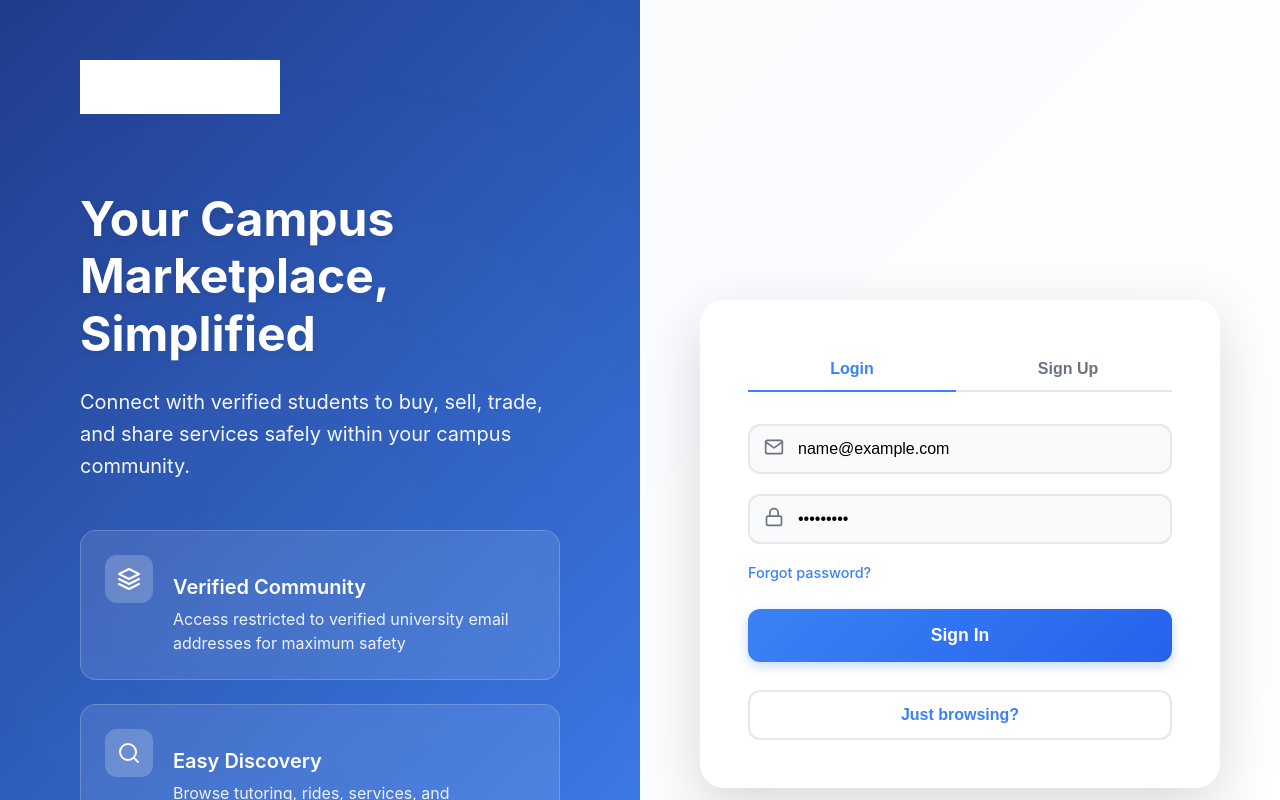
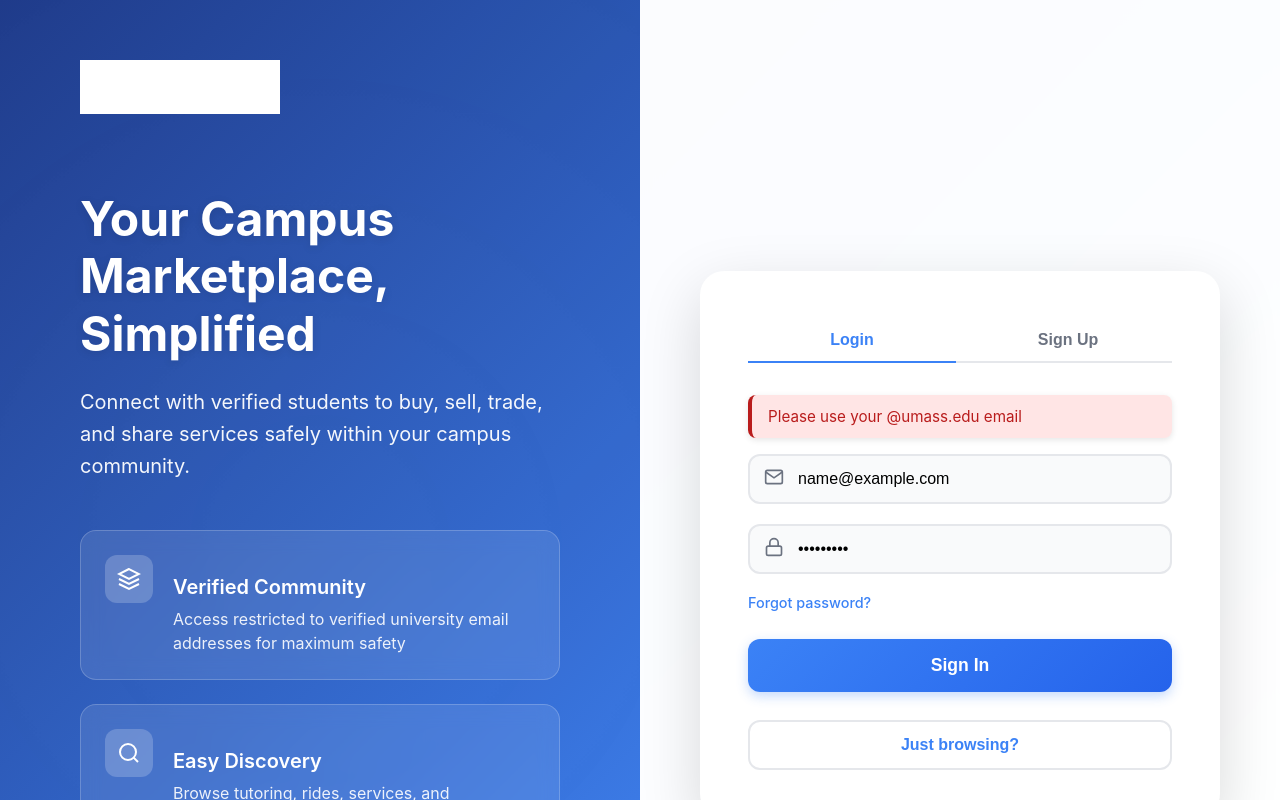
Before and after one commit to sakshambansal03/YouCircle, a React (Create React App) app: page / in a window 1280 px wide. Both pictures are taken after typing "name@example.com", "Sample123" into the empty fields and a click on the button "Sign In". Shown: the top 800 px of the page. Built offline with nearby package versions, Linux system fonts and the light colour scheme; no server answers.

Commit message:
Invalid Login screen changes

```diff
--- a/src/components/screens/LoginScreen.css
+++ b/src/components/screens/LoginScreen.css
@@ -492,3 +492,29 @@
     grid-template-columns: 1fr;
   }
 }
+
+.form-error {
+  background: rgba(255, 0, 0, 0.1);
+  color: #b91c1c; /* Tailwind red-700 */
+  border-left: 4px solid #b91c1c;
+  padding: 12px 16px;
+  border-radius: 8px;
+  font-size: 0.95rem;
+  margin-bottom: 16px;
+  box-shadow: 0 2px 6px rgba(0, 0, 0, 0.1);
+}
+
+.fade-out {
+  animation: fadeOut 0.5s forwards;
+}
+
+@keyframes fadeOut {
+  from {
+    opacity: 1;
+    transform: translateY(0);
+  }
+  to {
+    opacity: 0;
+    transform: translateY(-10px);
+  }
+}
--- a/src/components/screens/LoginScreen.js
+++ b/src/components/screens/LoginScreen.js
@@ -14,13 +14,27 @@ function LoginScreen() {
     email: '',
     password: ''
   });
+  const [errorMessage, setErrorMessage] = useState('');
   const navigate = useNavigate();
+
+  const showError = (message) => {
+    setErrorMessage(message);
+
+    // Start fade-out just before clearing
+    setTimeout(() => {
+      const errorElement = document.querySelector('.form-error');
+      if (errorElement) errorElement.classList.add('fade-out');
+    }, 4500);
+
+    // Clear message completely after 5s
+    setTimeout(() => setErrorMessage(''), 5000);
+  };
 
   const handleSubmit = async (e) => {
     e.preventDefault();
 
     if (!email.endsWith("@umass.edu")) {
-      alert("Please use your @umass.edu email");
+      showError("Please use your @umass.edu email");
       return;
     }
 
@@ -30,7 +44,7 @@ function LoginScreen() {
     });
 
     if (error) {
-      alert(error.message);
+      showError(error.message);
       return;
     }
 
@@ -42,7 +56,7 @@ function LoginScreen() {
     e.preventDefault();
 
     if (!signupData.email.endsWith("@umass.edu")) {
-      alert("Please use your @umass.edu email");
+      showError("Please use your @umass.edu email");
       return;
     }
 
@@ -58,11 +72,11 @@ function LoginScreen() {
     });
 
     if (error) {
-      alert(error.message);
+      showError(error.message);
       return;
     }
 
-    alert("Check your email to verify your UMass account");
+    showError("Check your email to verify your UMass account");
   };
 
   const handleSignupChange = (e) => {
@@ -72,11 +86,11 @@ function LoginScreen() {
     });
   };
 
-
   return (
     <div className="login-screen">
       <div className="login-container">
-        {/* Left Side - Promotional Content */}
+
+        {/* Left - Promo */}
         <div className="promo-section">
           <div className="promo-content">
             <img src={logoImage} alt="YouCircle Logo" className="promo-logo" />
@@ -84,14 +98,15 @@ function LoginScreen() {
             <p className="promo-tagline">
               Connect with verified students to buy, sell, trade, and share services safely within your campus community.
             </p>
-
+            {/* Feature Cards */}
             <div className="feature-cards">
+              {/* Card 1 */}
               <div className="feature-card">
                 <div className="feature-icon">
-                  <svg width="24" height="24" viewBox="0 0 24 24" fill="none" xmlns="http://www.w3.org/2000/svg">
-                    <path d="M12 2L2 7L12 12L22 7L12 2Z" stroke="currentColor" strokeWidth="2" strokeLinecap="round" strokeLinejoin="round"/>
-                    <path d="M2 17L12 22L22 17" stroke="currentColor" strokeWidth="2" strokeLinecap="round" strokeLinejoin="round"/>
-                    <path d="M2 12L12 17L22 12" stroke="currentColor" strokeWidth="2" strokeLinecap="round" strokeLinejoin="round"/>
+                  <svg width="24" height="24" viewBox="0 0 24 24" fill="none">
+                    <path d="M12 2L2 7L12 12L22 7L12 2Z" stroke="currentColor" strokeWidth="2"/>
+                    <path d="M2 17L12 22L22 17" stroke="currentColor" strokeWidth="2"/>
+                    <path d="M2 12L12 17L22 12" stroke="currentColor" strokeWidth="2"/>
                   </svg>
                 </div>
                 <div className="feature-content">
@@ -99,12 +114,12 @@ function LoginScreen() {
                   <p>Access restricted to verified university email addresses for maximum safety</p>
                 </div>
               </div>
-
+              {/* Card 2 */}
               <div className="feature-card">
                 <div className="feature-icon">
-                  <svg width="24" height="24" viewBox="0 0 24 24" fill="none" xmlns="http://www.w3.org/2000/svg">
-                    <circle cx="11" cy="11" r="8" stroke="currentColor" strokeWidth="2" strokeLinecap="round" strokeLinejoin="round"/>
-                    <path d="M21 21L16.65 16.65" stroke="currentColor" strokeWidth="2" strokeLinecap="round" strokeLinejoin="round"/>
+                  <svg width="24" height="24" viewBox="0 0 24 24" fill="none">
+                    <circle cx="11" cy="11" r="8" stroke="currentColor" strokeWidth="2"/>
+                    <path d="M21 21L16.65 16.65" stroke="currentColor" strokeWidth="2"/>
                   </svg>
                 </div>
                 <div className="feature-content">
@@ -112,13 +127,13 @@ function LoginScreen() {
                   <p>Browse tutoring, rides, services, and marketplace items all in one place</p>
                 </div>
               </div>
-
+              {/* Card 3 */}
               <div className="feature-card">
                 <div className="feature-icon">
-                  <svg width="24" height="24" viewBox="0 0 24 24" fill="none" xmlns="http://www.w3.org/2000/svg">
-                    <path d="M3 3V21H21" stroke="currentColor" strokeWidth="2" strokeLinecap="round" strokeLinejoin="round"/>
-                    <path d="M7 16L12 11L16 15L21 10" stroke="currentColor" strokeWidth="2" strokeLinecap="round" strokeLinejoin="round"/>
-                    <path d="M21 10V3H14" stroke="currentColor" strokeWidth="2" strokeLinecap="round" strokeLinejoin="round"/>
+                  <svg width="24" height="24" viewBox="0 0 24 24" fill="none">
+                    <path d="M3 3V21H21" stroke="currentColor" strokeWidth="2"/>
+                    <path d="M7 16L12 11L16 15L21 10" stroke="currentColor" strokeWidth="2"/>
+                    <path d="M21 10V3H14" stroke="currentColor" strokeWidth="2"/>
                   </svg>
                 </div>
                 <div className="feature-content">
@@ -130,7 +145,7 @@ function LoginScreen() {
           </div>
         </div>
 
-        {/* Right Side - Login Form */}
+        {/* Right - Form */}
         <div className="form-section">
           <div className="login-box">
             <div className="tab-container">
@@ -148,18 +163,24 @@ function LoginScreen() {
               </button>
             </div>
 
+            {/* Error Message */}
+            {errorMessage && (
+              <div className="form-error">
+                {errorMessage}
+              </div>
+            )}
+
             {activeTab === 'login' ? (
               <form onSubmit={handleSubmit} className="login-form">
                 <div className="input-group">
                   <div className="input-icon">
-                    <svg width="20" height="20" viewBox="0 0 24 24" fill="none" xmlns="http://www.w3.org/2000/svg">
-                      <path d="M4 4H20C21.1 4 22 4.9 22 6V18C22 19.1 21.1 20 20 20H4C2.9 20 2 19.1 2 18V6C2 4.9 2.9 4 4 4Z" stroke="currentColor" strokeWidth="2" strokeLinecap="round" strokeLinejoin="round"/>
-                      <path d="M22 6L12 13L2 6" stroke="currentColor" strokeWidth="2" strokeLinecap="round" strokeLinejoin="round"/>
+                    <svg width="20" height="20" viewBox="0 0 24 24" fill="none">
+                      <path d="M4 4H20C21.1 4 22 4.9 22 6V18C22 19.1 21.1 20 20 20H4C2.9 20 2 19.1 2 18V6C2 4.9 2.9 4 4 4Z" stroke="currentColor" strokeWidth="2"/>
+                      <path d="M22 6L12 13L2 6" stroke="currentColor" strokeWidth="2"/>
                     </svg>
                   </div>
                   <input
                     type="email"
-                    id="email"
                     value={email}
                     onChange={(e) => setEmail(e.target.value)}
                     placeholder="you@university.edu"
@@ -168,14 +189,13 @@ function LoginScreen() {
                 </div>
                 <div className="input-group">
                   <div className="input-icon">
-                    <svg width="20" height="20" viewBox="0 0 24 24" fill="none" xmlns="http://www.w3.org/2000/svg">
-                      <rect x="3" y="11" width="18" height="11" rx="2" ry="2" stroke="currentColor" strokeWidth="2" strokeLinecap="round" strokeLinejoin="round"/>
-                      <path d="M7 11V7C7 4.23858 9.23858 2 12 2C14.7614 2 17 4.23858 17 7V11" stroke="currentColor" strokeWidth="2" strokeLinecap="round" strokeLinejoin="round"/>
+                    <svg width="20" height="20" viewBox="0 0 24 24" fill="none">
+                      <rect x="3" y="11" width="18" height="11" rx="2" stroke="currentColor" strokeWidth="2"/>
+                      <path d="M7 11V7C7 4.23858 9.23858 2 12 2C14.7614 2 17 4.23858 17 7V11" stroke="currentColor" strokeWidth="2"/>
                     </svg>
                   </div>
                   <input
                     type="password"
-                    id="password"
                     value={password}
                     onChange={(e) => setPassword(e.target.value)}
                     placeholder="Enter your password"
@@ -183,12 +203,8 @@ function LoginScreen() {
                   />
                 </div>
                 <a href="#" className="forgot-password">Forgot password?</a>
-                <button type="submit" className="login-button">
-                  Sign In
-                </button>
-                <button type="button" className="browse-button">
-                  Just browsing?
-                </button>
+                <button type="submit" className="login-button">Sign In</button>
+                <button type="button" className="browse-button">Just browsing?</button>
               </form>
             ) : (
               <form onSubmit={handleSignupSubmit} className="login-form">
@@ -196,7 +212,6 @@ function LoginScreen() {
                   <div className="input-group">
                     <input
                       type="text"
-                      id="firstName"
                       name="firstName"
                       value={signupData.firstName}
                       onChange={handleSignupChange}
@@ -207,7 +222,6 @@ function LoginScreen() {
                   <div className="input-group">
                     <input
                       type="text"
-                      id="lastName"
                       name="lastName"
                       value={signupData.lastName}
                       onChange={handleSignupChange}
@@ -217,15 +231,8 @@ function LoginScreen() {
                   </div>
                 </div>
                 <div className="input-group">
-                  <div className="input-icon">
-                    <svg width="20" height="20" viewBox="0 0 24 24" fill="none" xmlns="http://www.w3.org/2000/svg">
-                      <path d="M4 4H20C21.1 4 22 4.9 22 6V18C22 19.1 21.1 20 20 20H4C2.9 20 2 19.1 2 18V6C2 4.9 2.9 4 4 4Z" stroke="currentColor" strokeWidth="2" strokeLinecap="round" strokeLinejoin="round"/>
-                      <path d="M22 6L12 13L2 6" stroke="currentColor" strokeWidth="2" strokeLinecap="round" strokeLinejoin="round"/>
-                    </svg>
-                  </div>
                   <input
                     type="email"
-                    id="signupEmail"
                     name="email"
                     value={signupData.email}
                     onChange={handleSignupChange}
@@ -234,15 +241,8 @@ function LoginScreen() {
                   />
                 </div>
                 <div className="input-group">
-                  <div className="input-icon">
-                    <svg width="20" height="20" viewBox="0 0 24 24" fill="none" xmlns="http://www.w3.org/2000/svg">
-                      <rect x="3" y="11" width="18" height="11" rx="2" ry="2" stroke="currentColor" strokeWidth="2" strokeLinecap="round" strokeLinejoin="round"/>
-                      <path d="M7 11V7C7 4.23858 9.23858 2 12 2C14.7614 2 17 4.23858 17 7V11" stroke="currentColor" strokeWidth="2" strokeLinecap="round" strokeLinejoin="round"/>
-                    </svg>
-                  </div>
                   <input
                     type="password"
-                    id="signupPassword"
                     name="password"
                     value={signupData.password}
                     onChange={handleSignupChange}
@@ -250,13 +250,12 @@ function LoginScreen() {
                     required
                   />
                 </div>
-                <button type="submit" className="login-button">
-                  Create Account
-                </button>
+                <button type="submit" className="login-button">Create Account</button>
               </form>
             )}
           </div>
         </div>
+
       </div>
     </div>
   );
```
